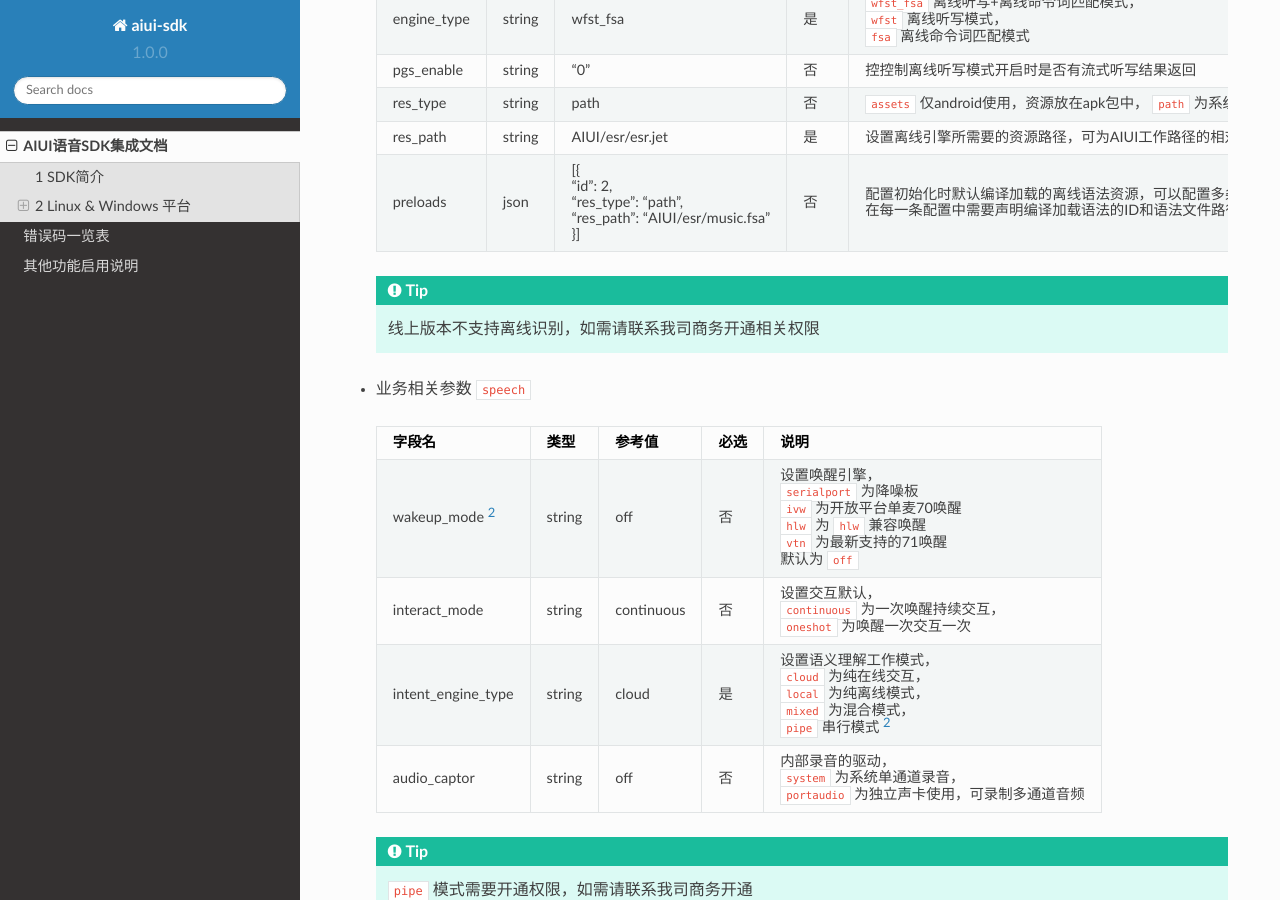
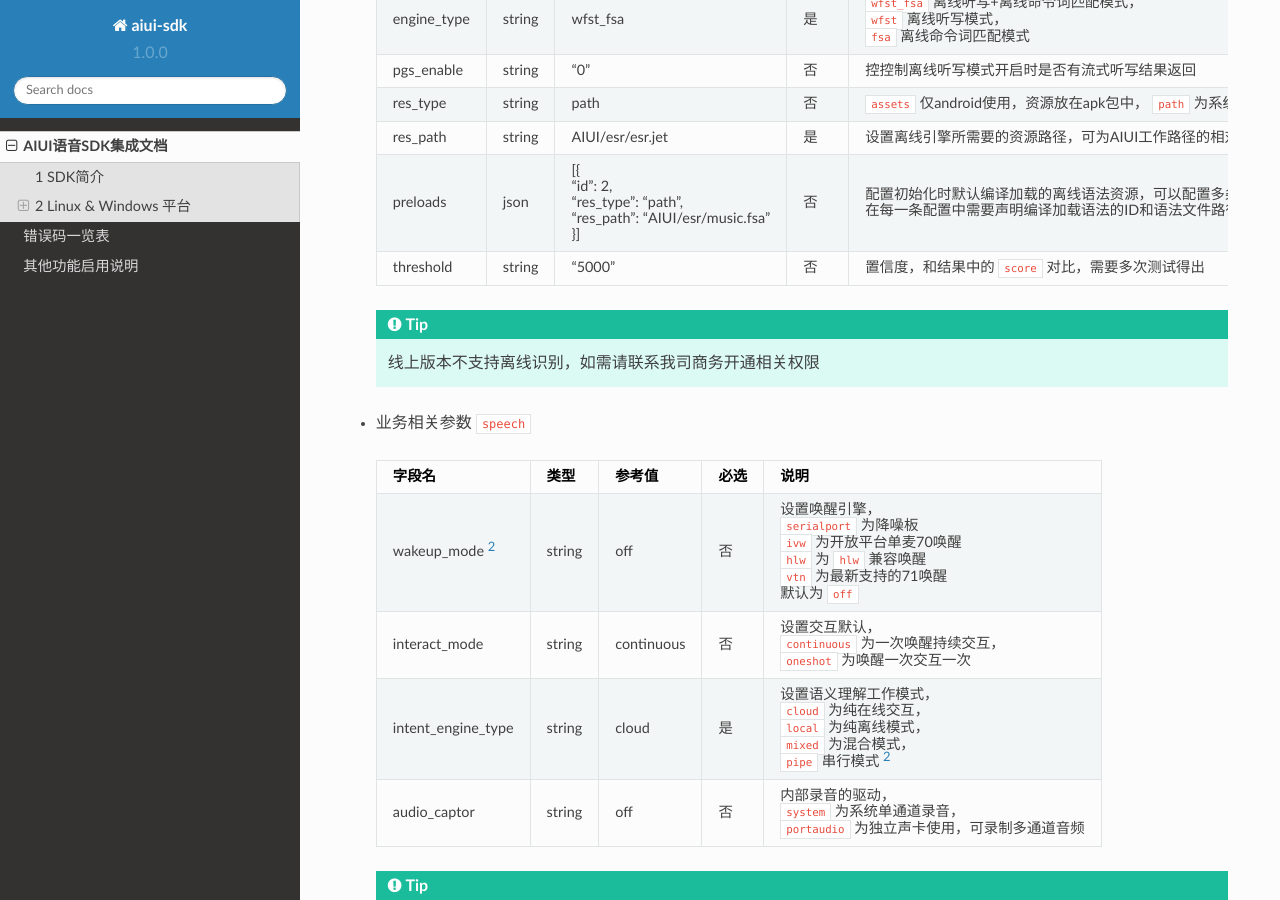
Before and after one commit to IflytekAIUI/DemoCode, a Sphinx documentation site: the page built from docs/src/index.rst, in a window 1280 px wide and 900 px high, scrolled down 3578 px. Built offline with Sphinx 7.4.7 and the Read the Docs theme 2.0.0, drawn with Linux system fonts in a browser that asks for light colours.

Commit message:
fix: esr参数

```diff
--- a/docs/src/index.rst
+++ b/docs/src/index.rst
@@ -182,6 +182,8 @@ AIUI集成了众多能力，一般不可能全部都用得上，可以通过配
  |            |       | "res_path": "AIUI/esr/music.fsa" |     |                                                                                |
  |            |       |                                  |     |                                                                                |
  |            |       | }]                               |     |                                                                                |
+ +------------+-------+----------------------------------+-----+--------------------------------------------------------------------------------+
+ |threshold   |string | "5000"                           |  否 | 置信度，和结果中的 ``score`` 对比，需要多次测试得出                            |
  +------------+-------+----------------------------------+-----+--------------------------------------------------------------------------------+
 
  .. tip::
```
